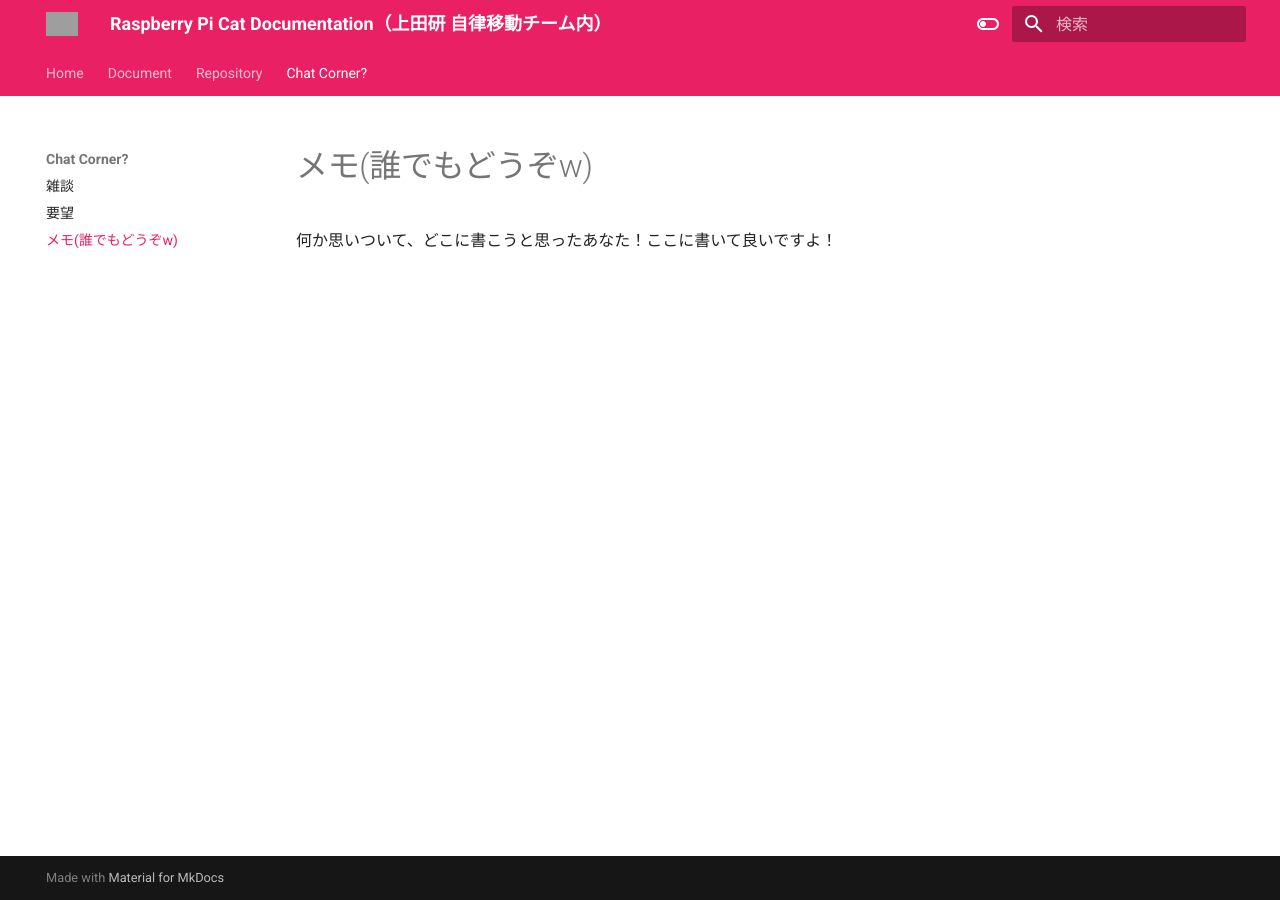
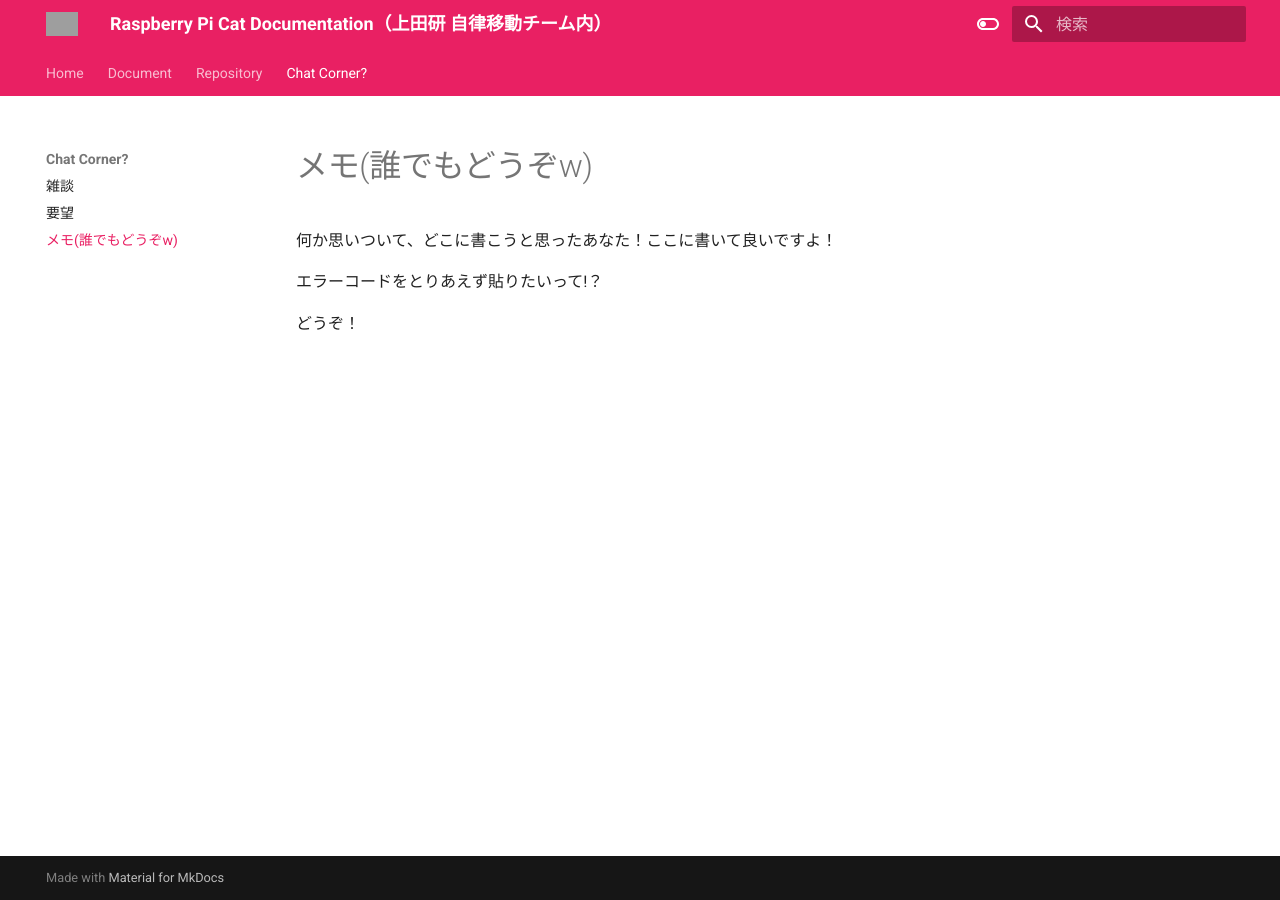
Before and after one commit to CIT-Autonomous-Robot-Lab/raspicat_documentation, an MkDocs documentation site: the page built from docs/chat_corner/memo.md, in a window 1280 px wide. Built offline with MkDocs 1.6.1 and Material for MkDocs 9.7.7, drawn with Linux system fonts in a browser that asks for light colours; comment, search, counter and statistics services are not loaded; grey boxes are pictures that could not be loaded.

```diff
--- a/docs/chat_corner/memo.md
+++ b/docs/chat_corner/memo.md
@@ -1,4 +1,8 @@
 何か思いついて、どこに書こうと思ったあなた！ここに書いて良いですよ！
+
+エラーコードをとりあえず貼りたいって!？
+
+どうぞ！
 
 <script src="https://giscus.app/client.js"
         data-repo="uhobeike/raspicat_documentation"
```
